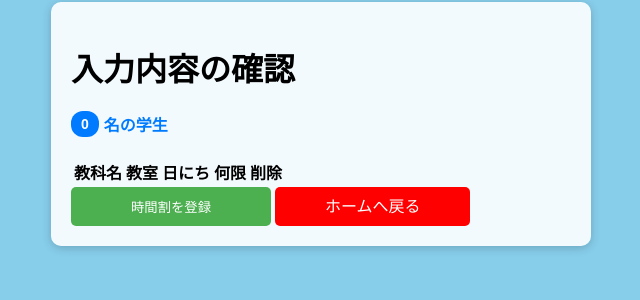
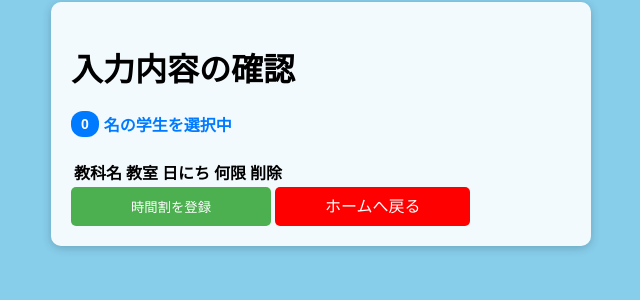
Before and after one commit to 211032/sotsuken, a Django app: page /student_course_comp_registration/ in a window 1280 px wide. Shown: the part 276-576 px from the top of the page, without its empty margins (319-959 px from the left). Run offline with Django 5.2, Linux system fonts and the light colour scheme; lists and menus that the app fills with data are empty; parts of the project's set-up code (start-up, migrations or seed data) failed here and were passed over.

Commit message:
時間割

```diff
--- a/static/CSS/student_course_registration2.css
+++ b/static/CSS/student_course_registration2.css
@@ -111,7 +111,7 @@
 .student-name {
     font-weight: bold;
     color: #333;
-    padding: 20px 50px;
+    padding: 10px 20px;
     border: 2px solid #4caf50;
     border-radius: 5px;
     background-color: #f0f9f4;
--- a/templates/student_course_comp_registration.html
+++ b/templates/student_course_comp_registration.html
@@ -13,10 +13,10 @@
         <!-- 学生数の表示部分 -->
         <div class="student-info">
             {% if students|length == 1 %}
-                <span class="student-name">{{ students.0.name }}</span>
+                <span class="student-name">{{ students.0.name }}</span>を選択中
             {% else %}
                 <a href="#" onclick="alertName()" class="student-count">
-                     <span class="count-badge">{{ students|length }}</span> 名の学生
+                     <span class="count-badge">{{ students|length }}</span> 名の学生を選択中
                 </a>
             {% endif %}
         </div>
--- a/templates/student_course_ok.html
+++ b/templates/student_course_ok.html
@@ -35,6 +35,9 @@
 <body>
 <div class="container">
     <p>正常に処理を終了しました。</p>
+    {% for subject in subjects %}
+    	{{ subject.subject_id }}
+    {% endfor %}
     <a class="button" href="{% url 'teacher_home' %}">教師ホームに戻る</a>
 </div>
 </body>
```
